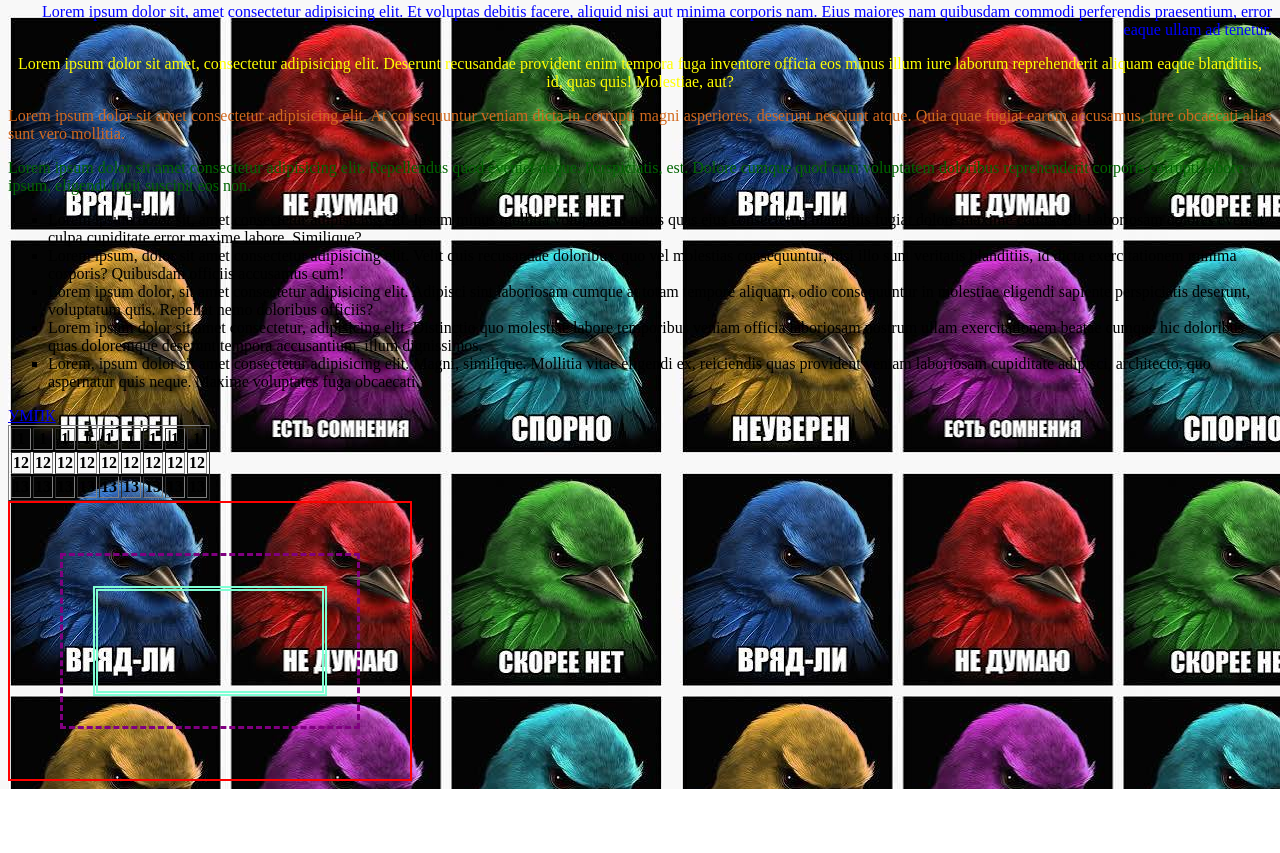
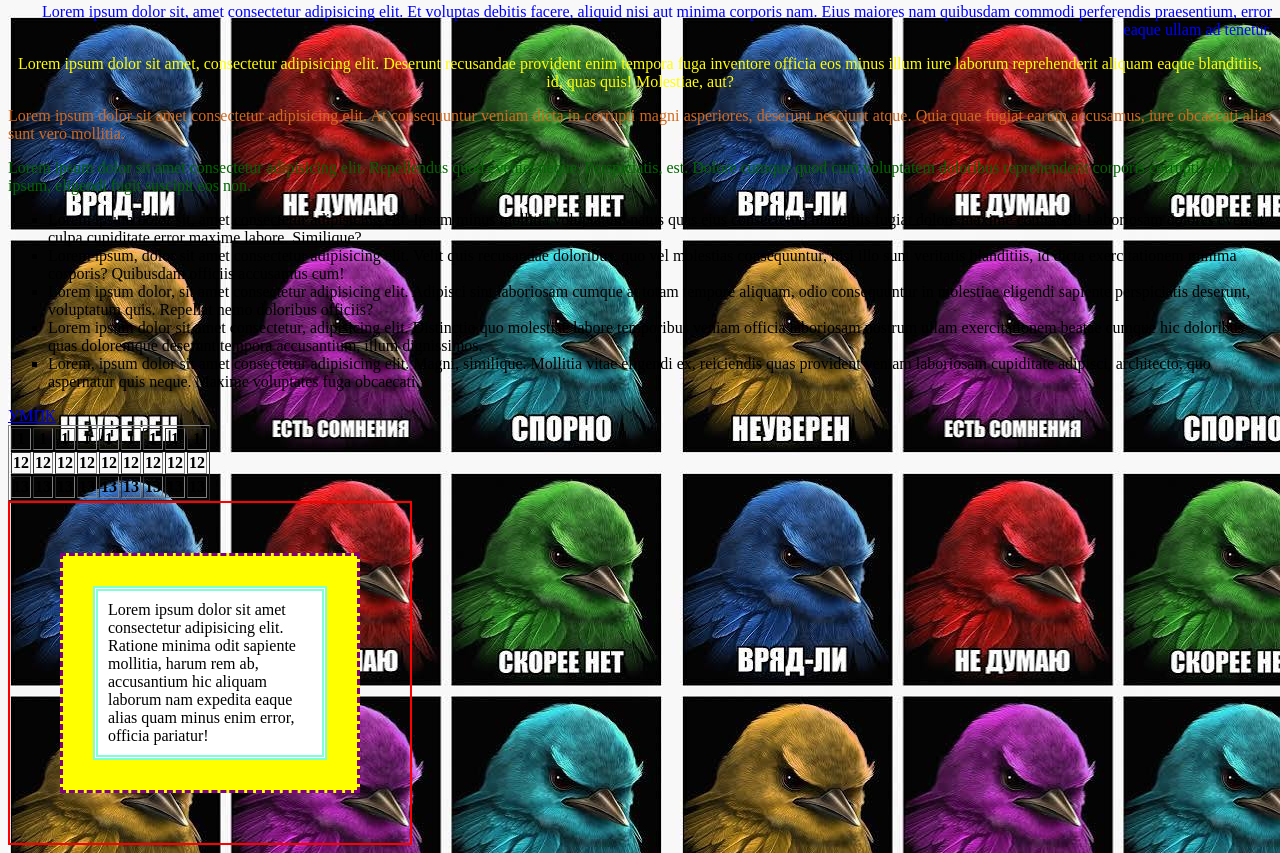
Before and after one commit to ntw4/repositori, a plain HTML site: page index.html in a window 1280 px wide. Shown: the part 449-1302 px from the top of the page. Before the commit the page ends 1238 px from the top, so only its background shows below. Drawn offline with Linux system fonts and the light colour scheme.

Commit message:
version_6_lorem_in_quad

```diff
--- a/index.html
+++ b/index.html
@@ -66,7 +66,7 @@
     <div id="parent">
         <div id="child">
             <div id="grandson">
-
+                <p class="grandson_p">Lorem ipsum dolor sit amet consectetur adipisicing elit. Ratione minima odit sapiente mollitia, harum rem ab, accusantium hic aliquam laborum nam expedita eaque alias quam minus enim error, officia pariatur!</p>
             </div>
         </div>
     </div>
--- a/style.css
+++ b/style.css
@@ -38,9 +38,15 @@ ul{
 #child{
     border: 3px dashed purple;
     margin: 50px;
+    background-color: yellow;
 }
 #grandson{
     margin: 30px;
     border: 5px double aquamarine;
-    height: 100px;
+    height: auto;
+    background-color: white;
 }
+.grandson_p{
+    color: black;
+    margin: 10px;
+}
```
